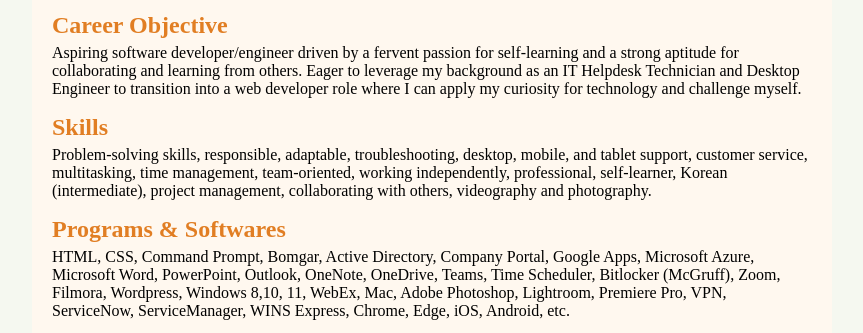
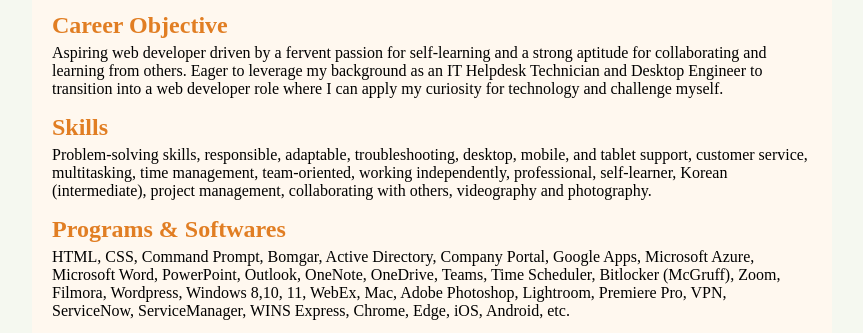
Before and after one commit to jessiyang1996/jessiyang1996.github.io, a plain HTML site: page index.html in a window 1280 px wide. Shown: the part 371-704 px from the top of the page, without its empty margins (208-1071 px from the left). Drawn offline with Linux system fonts and the light colour scheme.

Commit message:
Update index.html

```diff
--- a/index.html
+++ b/index.html
@@ -26,7 +26,7 @@
 <section>
 <div class="container2">
   <h2>Career Objective</h2>
-    <p>Aspiring software developer/engineer driven by a fervent passion for self-learning and a strong aptitude for collaborating and learning from others. Eager to leverage my background as an IT Helpdesk Technician and Desktop Engineer to transition into a web developer role where I can apply my curiosity for technology and challenge myself.</p>
+    <p>Aspiring web developer driven by a fervent passion for self-learning and a strong aptitude for collaborating and learning from others. Eager to leverage my background as an IT Helpdesk Technician and Desktop Engineer to transition into a web developer role where I can apply my curiosity for technology and challenge myself.</p>
   <h2>Skills</h2>
     <p>Problem-solving skills, responsible, adaptable, troubleshooting, desktop, mobile, and tablet support, customer service, multitasking, time management, team-oriented, working independently, professional, self-learner, Korean (intermediate), project management, collaborating with others, videography and photography.</p>
   <h2>Programs & Softwares</h2>
```
